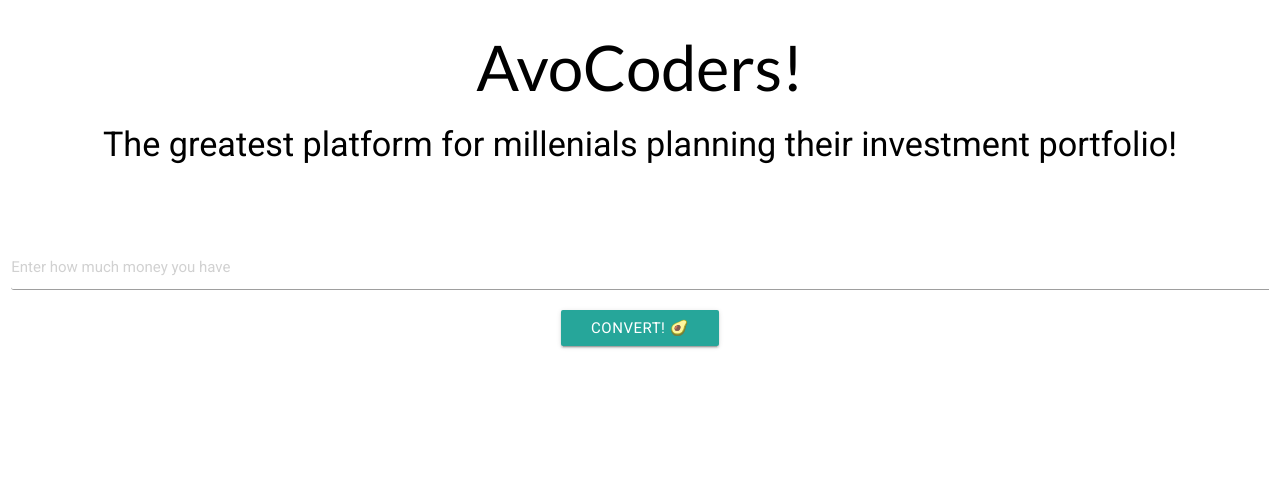
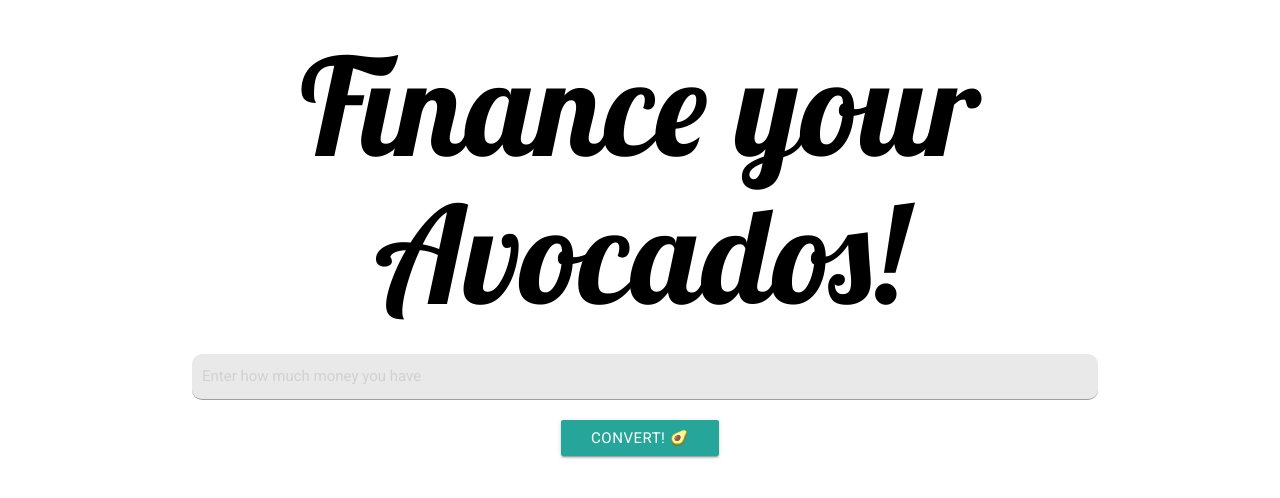
Before and after one commit to zihao123yang/Finance-Your-Avocados, a plain HTML site: page index.html in a window 1280 px wide. Drawn offline with nearby package versions, Linux system fonts and the light colour scheme.

Commit message:
cleaned up css and index

```diff
--- a/css/styles.css
+++ b/css/styles.css
@@ -3,9 +3,27 @@
   width: 0;
 }
 
+.header {
+  font-family: 'Lobster', cursive;
+  font-size: 9em;
+}
+
 .background {
   color: solid black;
 }
+
+.search-field{
+  background-color: #E9E9E9 !important;
+  border-radius: 10px !important;
+  padding-left: 10px !important;
+  color: #000 !important;
+  border-top-right-radius:3px;
+  border-top-left-radius:3px;
+  border-bottom-right-radius3px;
+  border-bottom-left-radius:3px;
+  margin:3 3 3 3;
+}
+
 .img {
   width: 45px;
   left: -20px;
@@ -13,6 +31,10 @@
   position: absolute;
   transition: all 0.5s linear;
 }
+
+
+
+/* random icons */
 .avocado {
   width: 200px;
   position: relative;
--- a/index.html
+++ b/index.html
@@ -12,46 +12,34 @@
 	<!-- Compiled and minified JavaScript -->
 	<script src="https://cdnjs.cloudflare.com/ajax/libs/materialize/0.100.2/js/materialize.min.js"></script>
 
-	<!-- Lato Font -->
-	<link href="https://fonts.googleapis.com/css?family=Lato" rel="stylesheet">
+
+	<!-- lobster header font-->
+	<link href="https://fonts.googleapis.com/css?family=Lobster" rel="stylesheet">
   <!-- Roboto Font -->
   <link href="https://fonts.googleapis.com/css?family=Roboto" rel="stylesheet">
 	<!-- OpenSans Font -->
 	<link href="https://fonts.googleapis.com/css?family=Open+Sans" rel="stylesheet">
-
-
+	<!--Stylesheet import-->
+	<link href="css/styles.css" rel="stylesheet">
 </head>
 
 <body>
-  <div class="container-landing">
-		<div class="overlay-landing">
-    <div class="section-landing"></div>
-			<div class="landing-section">
-      <h1 class="header black-text center" style="font-family: 'Lato', cursive;">AvoCoders!</h1>
-			<h4 class="header black-text center">The greatest platform for millenials planning their investment portfolio!</h4 >
-      <div class="row center">
-        <h4 class="header white-text light col s12"></h4>
-      </div>
+  <div class="container">
+      <h1 class="header black-text center">Finance your Avocados!</h1>
       <div class="row center">
         <!-- SEARCH FORM -->
 				<form action="/result" method="GET">
-          <div class="home-search">
-							<div class="input-field col s12 l12">
-								<input id="icon_prefix" type="text" name="searchbar" class="home-search-form" placeholder="Enter how much money you have" style="
-								background-color:white;
-								border-top-right-radius:3px;
-								border-top-left-radius:3px;
-								border-bottom-right-radius3px;
-								border-bottom-left-radius:3px;
-								margin:3 3 3 3">
+          <div class="search">
+							<div class="class col s12 l12">
+								<input id="icon_prefix" type="text" name="searchbar" class="search-field" placeholder="Enter how much money you have">
 							</div>
-            <input type="submit" value="Convert! 🥑" name="convertButton" class="center btn" onclick="">
-          </div><!-- /input-group -->
+								<div class="row center col s12">
+            			<input type="submit" value="Convert! 🥑" name="convertButton" class="center btn" onclick="">
+								</div>
+          </div>
 				</form>
       </div>
-		</div>
 	</div>
-  </div>
 
 
 
```
